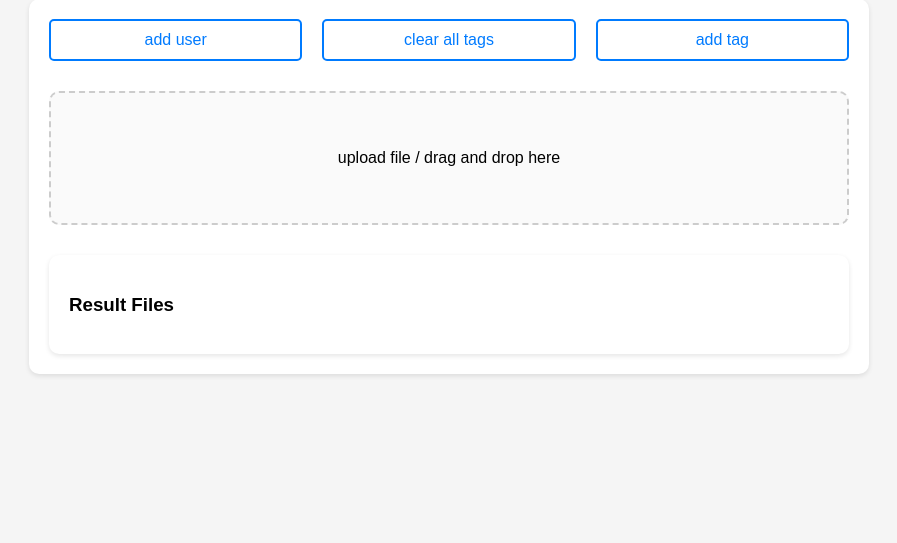
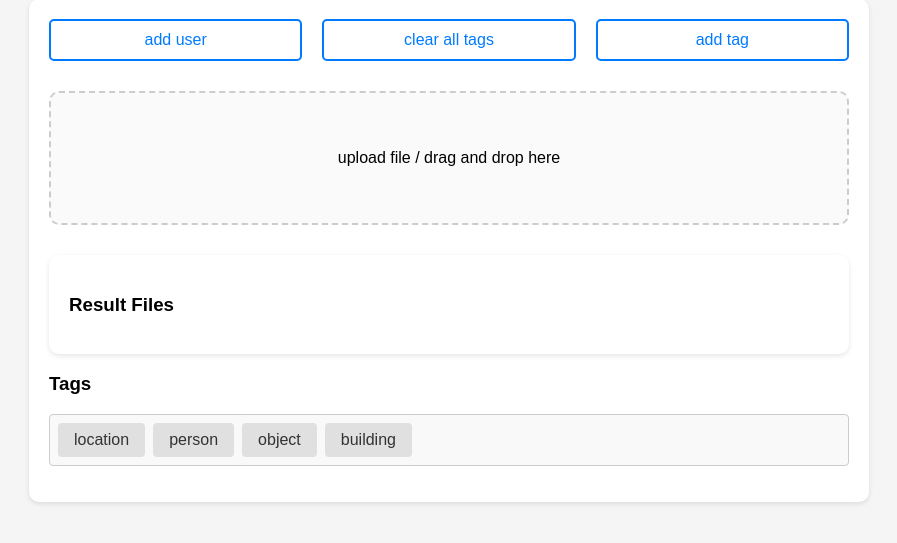
Before and after one commit to vaiva-a/NER_repo, a Django app: page /adminhome/ in a window 1280 px wide. Shown: the part 21-564 px from the top of the page, without its empty margins (191-1088 px from the left). Run offline with Django 5.2, Linux system fonts and the light colour scheme; a user stored in the database is signed in; data comes from the database, SQL or seed files in the repository; both versions use the stored data as it was after the commit.

Commit message:
adminhome updated

```diff
--- /dev/null
+++ b/tagproject/text_files/test.txt
@@ -0,0 +1,5 @@
+On the edge of a small,
+misty island stood a little lighthouse named Lumy.
+Unlike the towering lighthouses that stretched into the clouds,
+Lumy was small and a bit crooked, with its paint chipped and its light not as bright as others.
+But Lumy had one thing the others didn’t: an unshakable determination to help sailors find their way.
--- a/tags/templates/tags/adminhome.html
+++ b/tags/templates/tags/adminhome.html
@@ -64,11 +64,30 @@
     padding: 20px;
     border-radius: 10px;
     box-shadow: 0 2px 5px rgba(0, 0, 0, 0.1);
+    max-height: 400px;       /* Limit the container height */
+    overflow-y: auto;        /* Enable vertical scrolling */
+    overflow-x: hidden;      /* Hide horizontal scroll if content overflows */
+    scroll-behavior: smooth; /* Smooth scrolling */
+}
+
+/* Style for the scrollbar (optional) */
+.result-files-container::-webkit-scrollbar {
+    width: 8px;              /* Scrollbar width */
+}
+
+.result-files-container::-webkit-scrollbar-thumb {
+    background-color: #ccc;  /* Scrollbar thumb color */
+    border-radius: 4px;
+}
+
+.result-files-container::-webkit-scrollbar-thumb:hover {
+    background-color: #888;  /* Hover effect on scrollbar */
 }
 
 .result-files-container ul {
     list-style: none;
     padding: 0;
+    margin: 0;               /* Remove extra margin for better alignment */
 }
 
 .result-files-container li {
@@ -76,9 +95,14 @@
     justify-content: space-between;
     align-items: center;
     margin-bottom: 10px;
+    max-height: 200px;       /* Reduced height for earlier scrolling */
+    overflow-y: auto;        /* Enable vertical scrolling */
+    overflow-x: hidden;      /* Hide horizontal scroll if content overflows */
+    scroll-behavior: smooth;
     padding: 10px;
     background-color: #f9f9f9;
     border-radius: 5px;
+    word-wrap: break-word;    /* Handle long file names */
 }
 
 .result-files-container button {
@@ -89,11 +113,21 @@
     cursor: pointer;
     background-color: #007bff;
     color: white;
+    transition: background-color 0.3s ease; /* Smooth button hover effect */
+}
+
+.result-files-container button:hover {
+    background-color: #0056b3; /* Darker blue on hover */
 }
 
 .result-files-container button.delete-btn {
     background-color: #dc3545;
 }
+
+.result-files-container button.delete-btn:hover {
+    background-color: #b52a37; /* Darker red on hover */
+}
+
 
 
         #file-input {
@@ -225,6 +259,38 @@
             color: white;
             border: none;
         }
+        .tag-container {
+    margin-top: 16px;
+    padding: 8px;
+    border: 1px solid #ccc;
+    border-radius: 4px;
+    display: flex;
+    flex-wrap: wrap;
+    gap: 8px;
+    background-color: #f9f9f9;
+}
+
+.tag {
+    padding: 8px 16px;
+    background-color: #e0e0e0;
+    color: #333;
+    border-radius: 4px;
+    cursor: pointer;
+    transition: background-color 0.3s, color 0.3s;
+}
+
+.tag:hover {
+    background-color: #007bff;
+    color: white;
+}
+
+.selected-tag {
+    margin-top: 8px;
+    color: #007bff;
+    font-weight: bold;
+}
+
+
     </style>
 </head>
 
@@ -273,6 +339,15 @@
             <h3>Result Files</h3>
             <ul id="result-files-list"></ul>
         </div>
+        <h3>Tags</h3>
+        <div id="tagSelector" class="tag-container">
+            {% for tag in tags %}
+            <div class="tag" onclick="selectTag('{{ tag }}')">{{ tag }}</div>
+            {% endfor %}
+        </div>
+
+        <p id="selectedTag" class="selected-tag"></p>
+
 
     </div>
 
```
Also changed, not shown: db.sqlite3.
